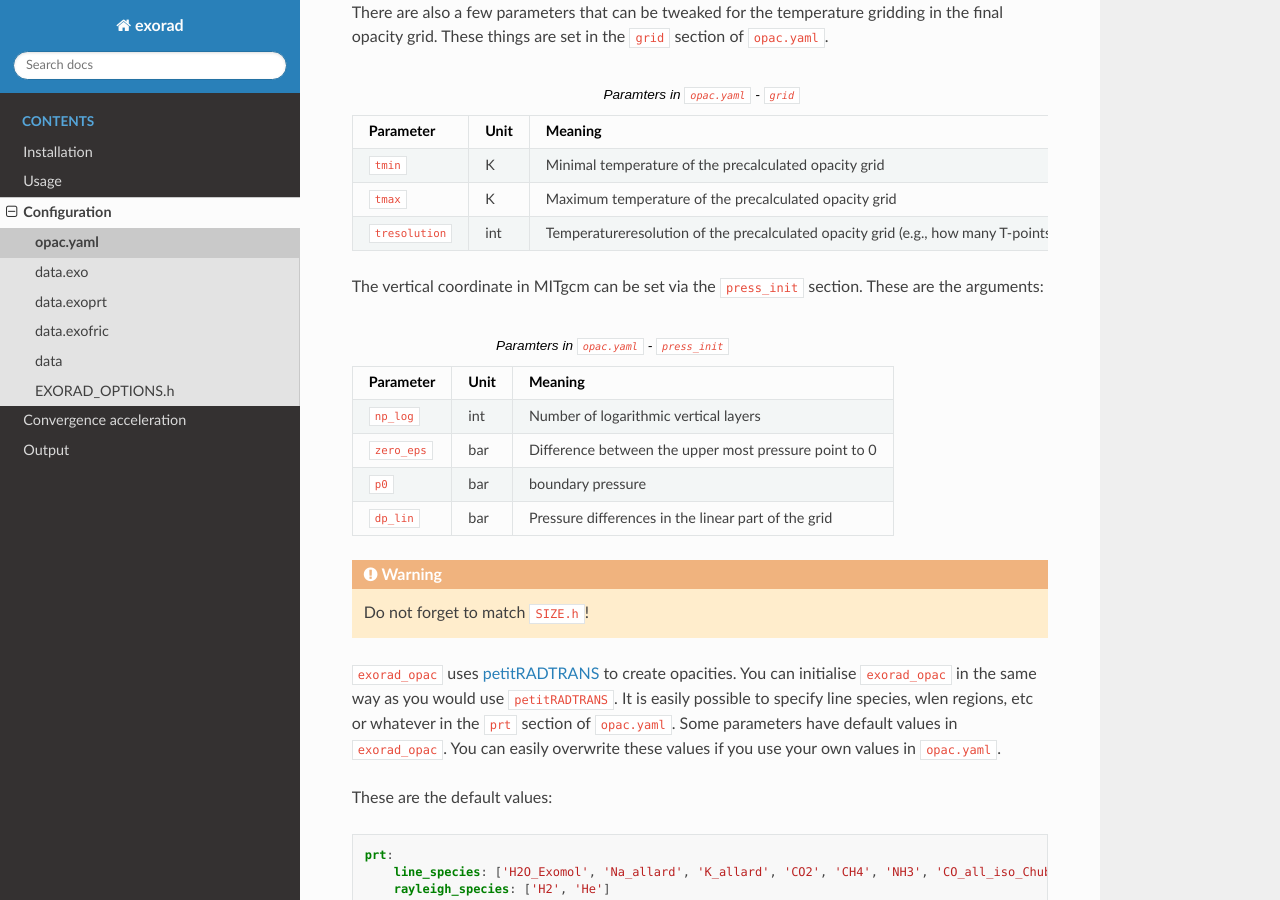
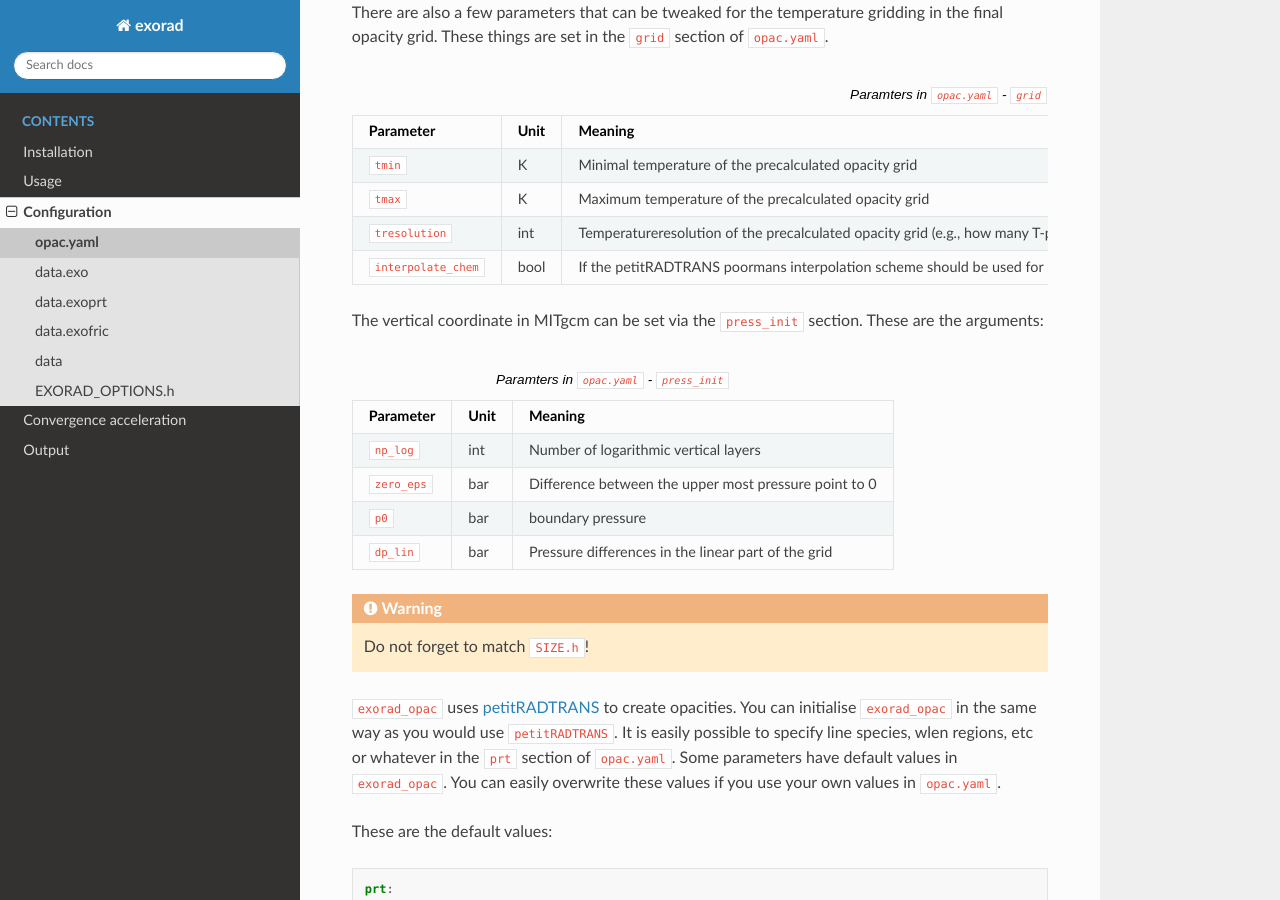
Before and after one commit to exorad/exorad-wiki, a Sphinx documentation site: the page built from doc/source/configfile/opac.rst, in a window 1280 px wide and 900 px high, scrolled down 2132 px. Built offline with Sphinx 7.4.7 and the Read the Docs theme 2.0.0, drawn with Linux system fonts in a browser that asks for light colours.

Commit message:
add note about easychem

```diff
--- a/doc/source/configfile/opac.rst
+++ b/doc/source/configfile/opac.rst
@@ -142,6 +142,10 @@
    * - ``tresolution``
      - int
      - Temperatureresolution of the precalculated opacity grid (e.g., how many T-points)
+   * - ``interpolate_chem``
+     - bool
+     - If the petitRADTRANS poormans interpolation scheme should be used for premixing. Default False, which means that easychem is used (takes a bit longer)
+
 
 The vertical coordinate in MITgcm can be set via the ``press_init`` section. These are the arguments:
 
```
